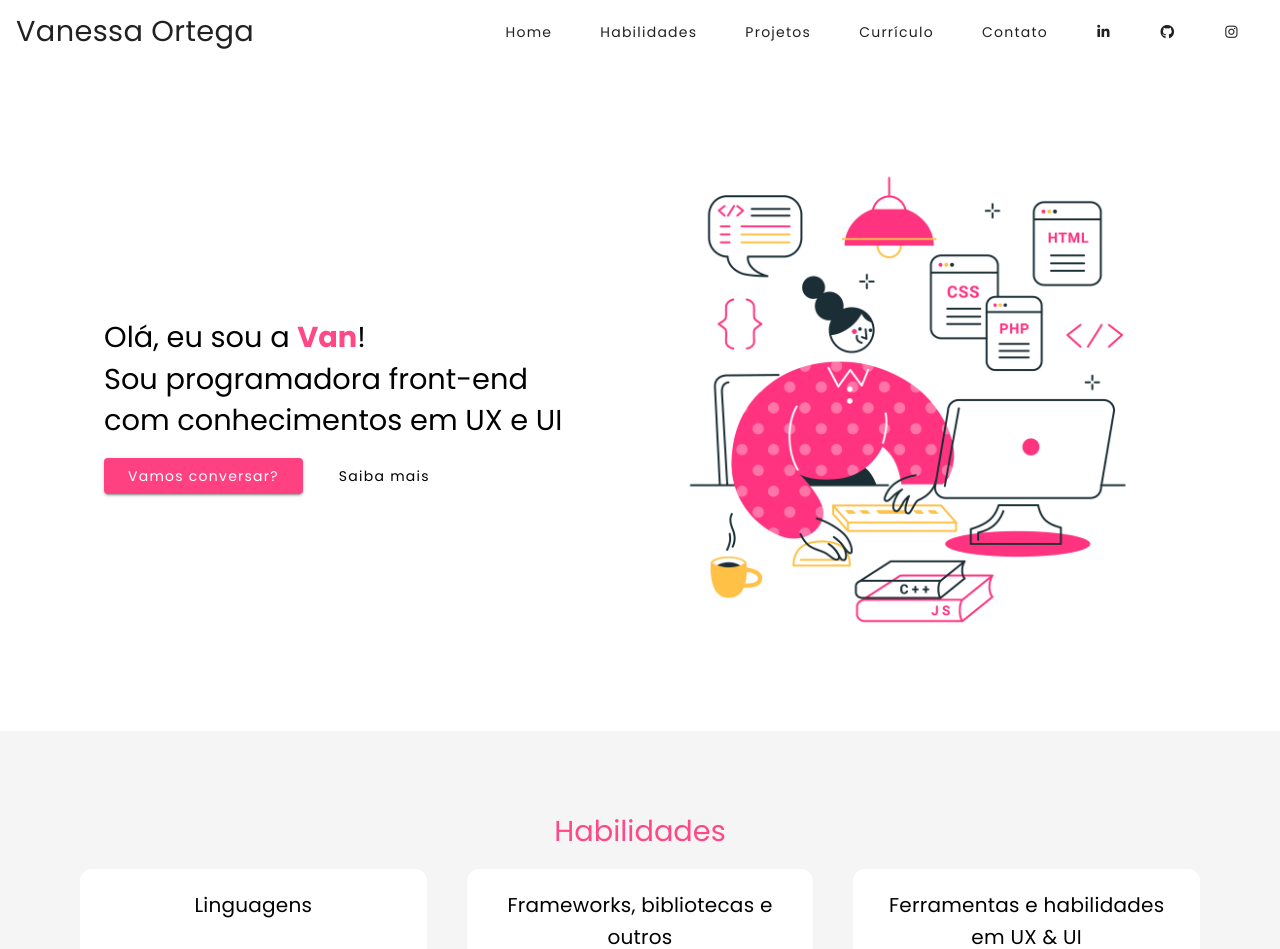
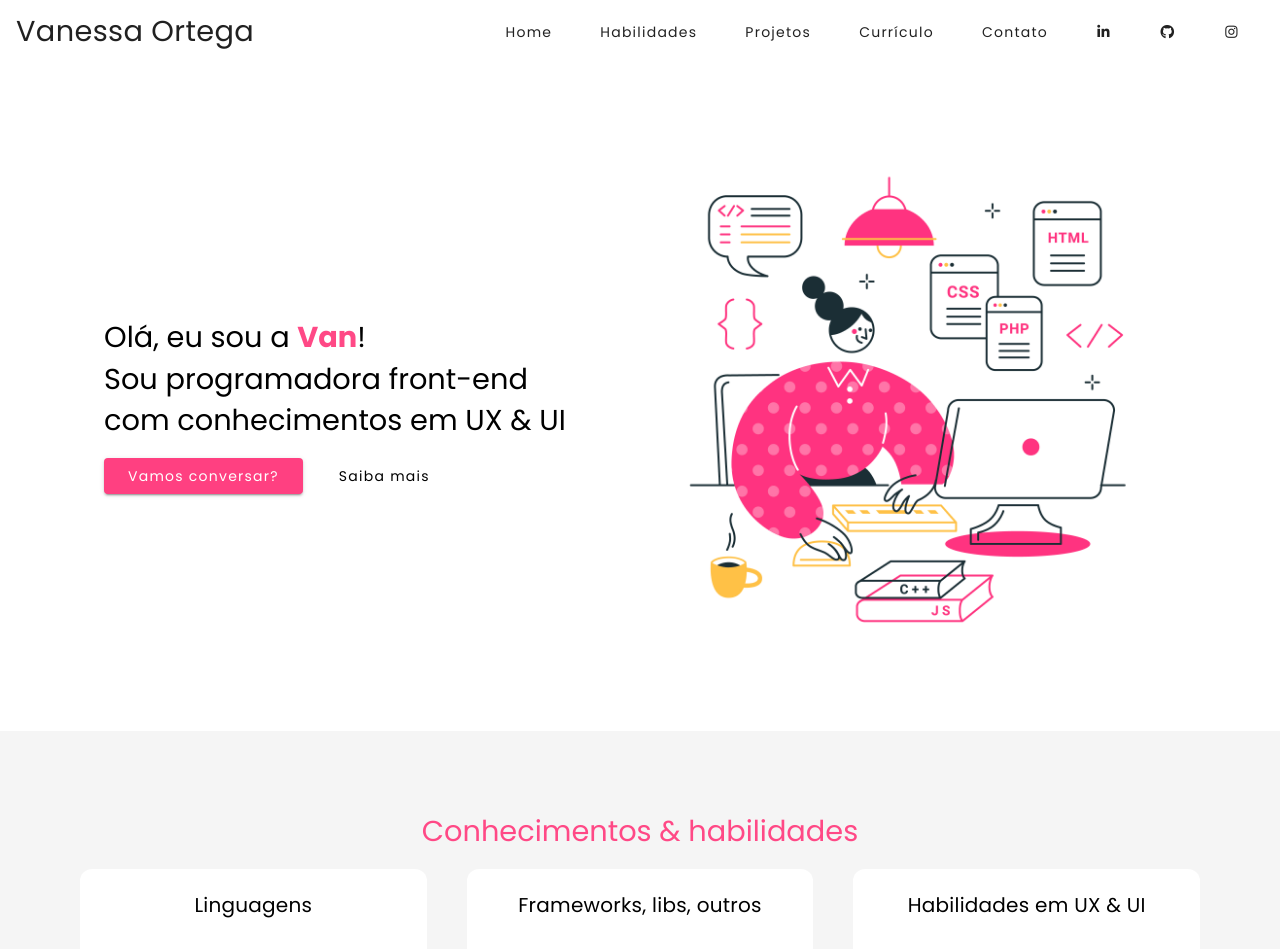
Before and after one commit to ortegavan/portfolio, an Angular app: page /home in a window 1280 px wide. Shown: the top 949 px of the page. Built offline with nearby package versions, Linux system fonts and the light colour scheme.

Commit message:
feat: ajuste em skills

```diff
--- a/src/app/dumb/hero/hero.component.html
+++ b/src/app/dumb/hero/hero.component.html
@@ -2,7 +2,7 @@
     <div class="hero-text">
         <h1>
             Olá, eu sou a <strong class="pink">Van</strong>!<br>
-            Sou programadora front-end<br>com conhecimentos em UX e UI
+            Sou programadora front-end<br>com conhecimentos em UX & UI
         </h1>
         <div>
             <button mat-raised-button color="accent">
--- a/src/app/dumb/skills/skills.component.html
+++ b/src/app/dumb/skills/skills.component.html
@@ -1,5 +1,5 @@
 <h1 class="center pink">
-    Habilidades
+    Conhecimentos & habilidades
 </h1>
 <section>
     <div>
@@ -16,7 +16,7 @@
     </div>
     <div>
         <h2 class="center">
-            Frameworks, bibliotecas e outros
+            Frameworks, libs, outros
         </h2>
         <ul>
             <li>Angular & Angular Material</li>
@@ -30,7 +30,7 @@
     </div>
     <div>
         <h2 class="center">
-            Ferramentas e habilidades em UX & UI
+            Habilidades em UX & UI
         </h2>
         <ul>
             <li>Avaliação heurística</li>
```
